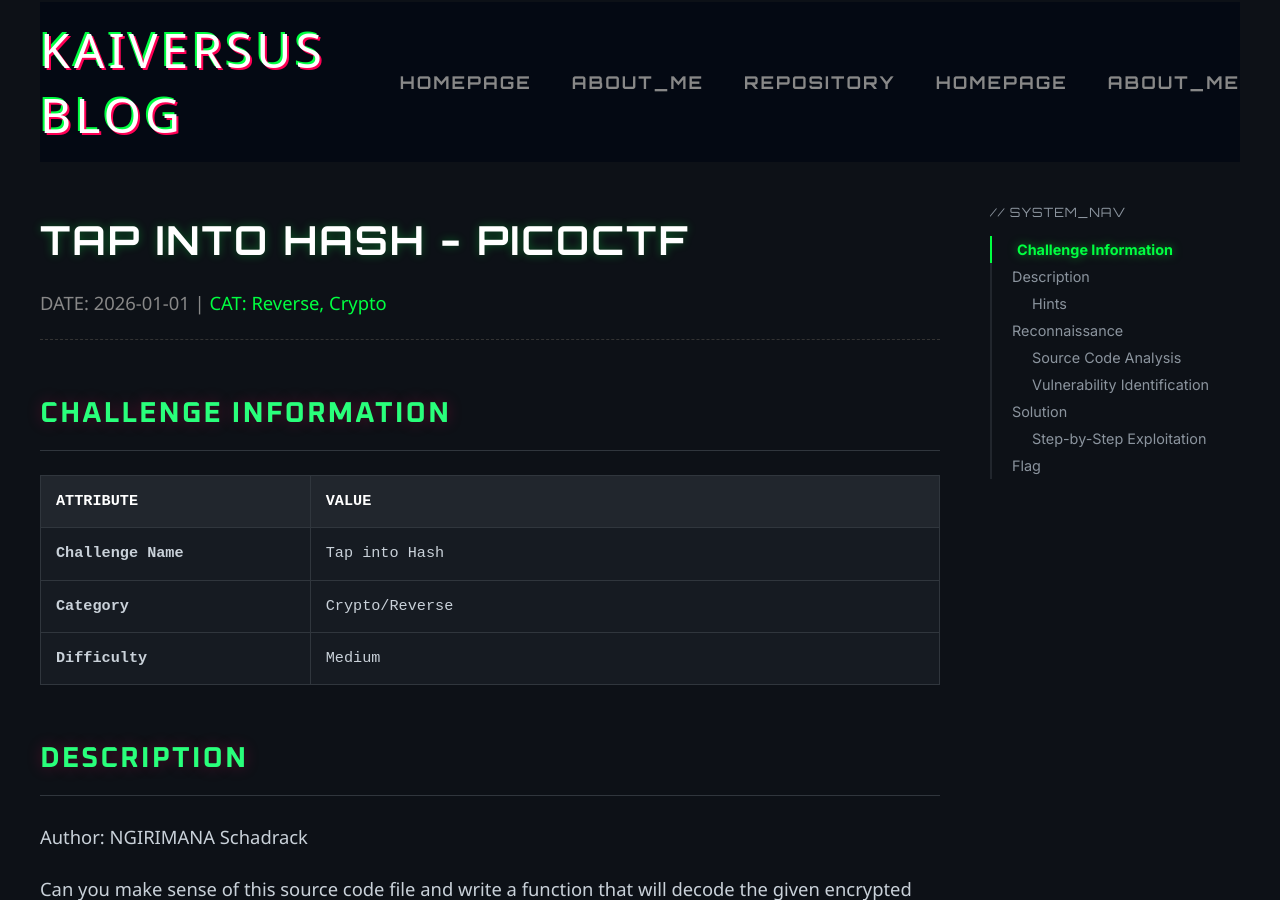
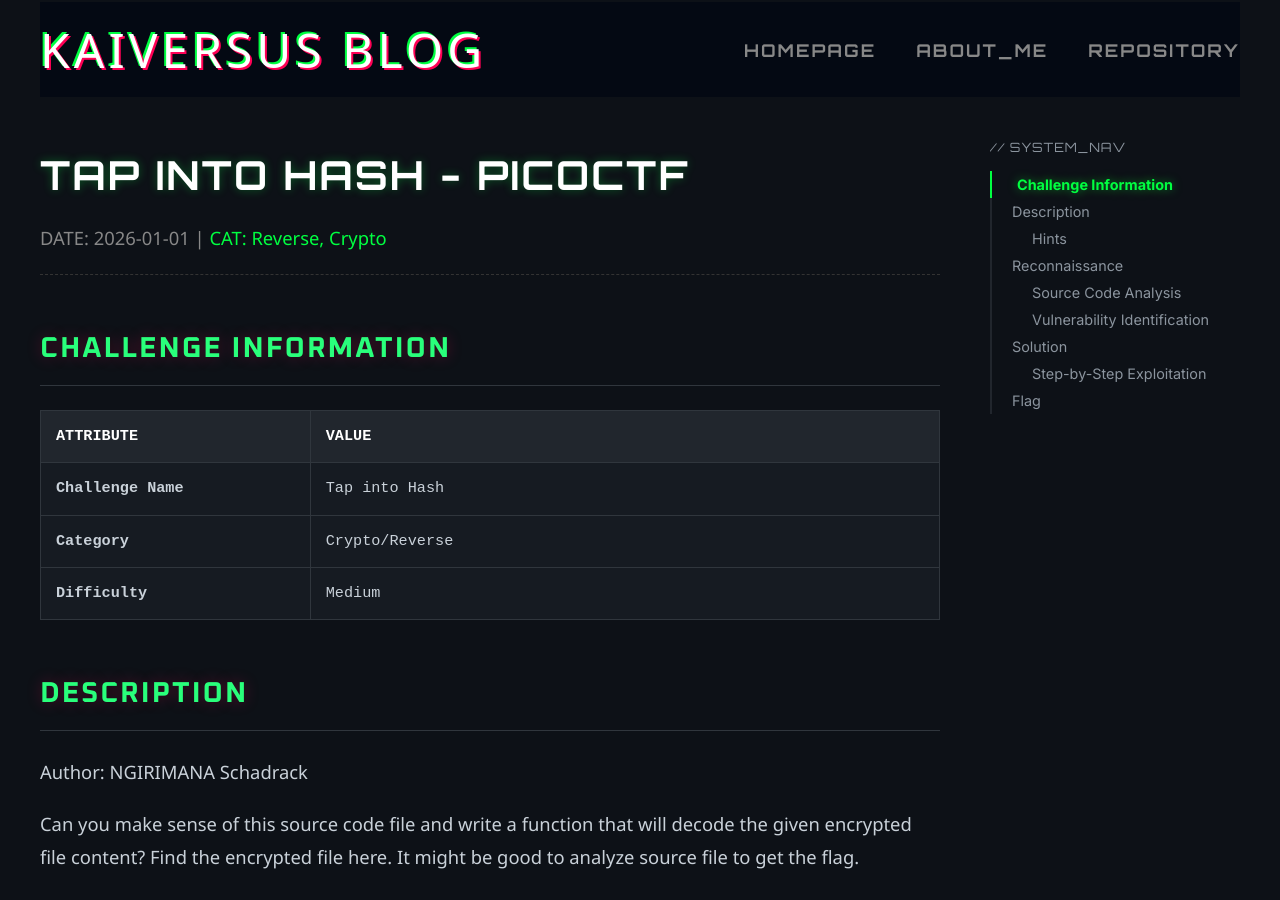
Before and after one commit to kaiversus/kaiversus.github.io, a Jekyll site: the page built from _writeups/TapIntoHash_pico/picoCTF_TapIntoHash.md, in a window 1280 px wide and 900 px high. Built offline with Jekyll 4.4.1, drawn with Linux system fonts in a browser that asks for light colours; some web fonts are replaced.

Commit message:
Update writeup.html

```diff
--- a/_layouts/writeup.html
+++ b/_layouts/writeup.html
@@ -151,10 +151,6 @@
                 <a href="/">Homepage</a>
                 <a href="/about/">About_me</a>
                 <a href="https://kaiversus.github.io/#writeups">Repository</a>
-                <a href="/" class="{% if page.url == '/' %}active{% endif %}">Homepage</a>
-
-                <a href="/about/" class="{% if page.url == '/about/' %}active{% endif %}">About_me</a>
-                </a>
             </nav>
         </header>
     </div>
```
